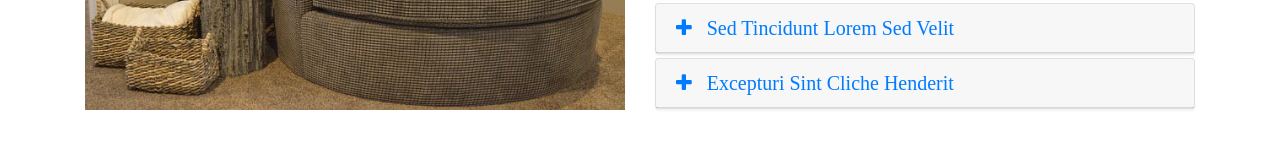
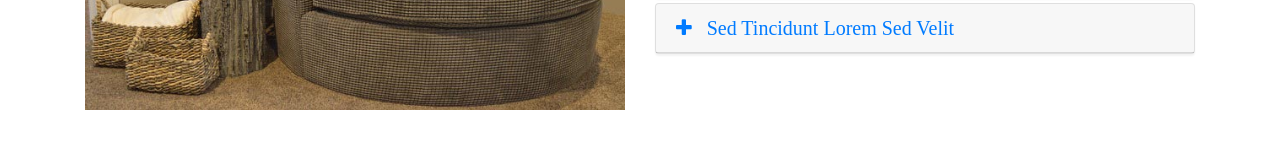
Before and after one commit to rahultechbytes/Decor_Interior, a plain HTML site: page about.html in a window 1280 px wide. Shown: the part 1501-1660 px from the top of the page. Drawn offline with nearby package versions, Linux system fonts and the light colour scheme; a web font is replaced by a local one.

Commit message:
accordian adjustment

```diff
--- a/about.html
+++ b/about.html
@@ -139,22 +139,7 @@
                                       </div>
                                     </div>
                                   </div>
-                                  <div class="card" id="accordian_custom">
-                                    <div class="card-header" role="tab" id="headingTwo">
-                                      <h5 class="mb-0">
-                                        <a class="collapsed" data-toggle="collapse" href="#collapseTwo" aria-expanded="false" aria-controls="collapseTwo">
-                                         <i class="fa fa-plus" aria-hidden="true"></i>
-                                         &nbsp;
-                                          Excepturi Sint Cliche Henderit
-                                        </a>
-                                      </h5>
-                                    </div>
-                                    <div id="collapseTwo" class="collapse" role="tabpanel" aria-labelledby="headingTwo" data-parent="#accordion">
-                                      <div class="card-body" id="accordian-open">
-                                        Anim pariatur cliche reprehenderit, enim eiusmod high life accusamus terry richardson ad squid. 3 wolf moon officia aute, non cupidatat skateboard dolor brunch. Food truck quinoa nesciunt laborum eiusmod.
-                                      </div>
-                                    </div>
-                                  </div>
+
                                 </div>
                             </div>
                         </div>
```
Also changed, not shown: index.html (+1 -16 lines).
